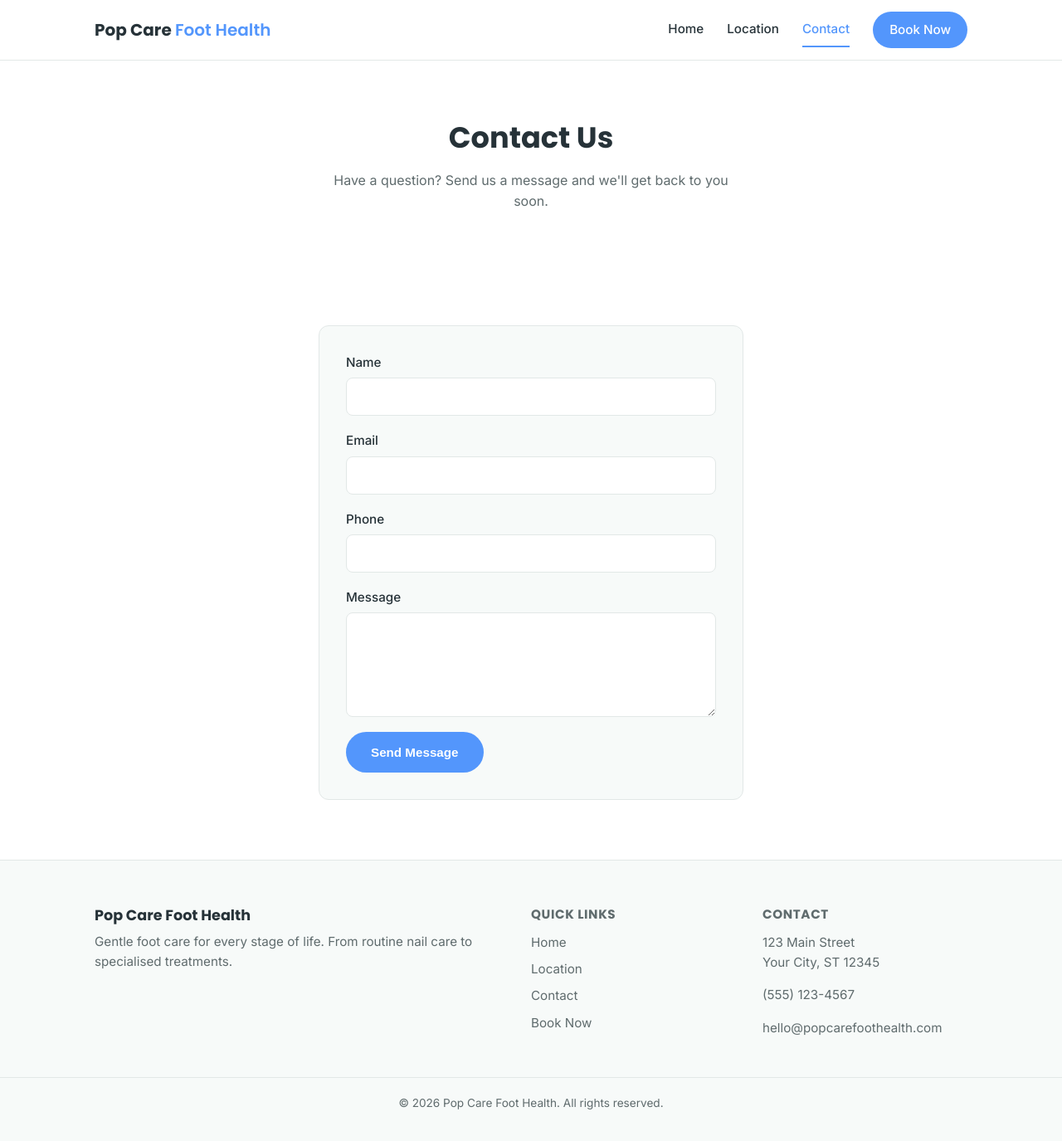
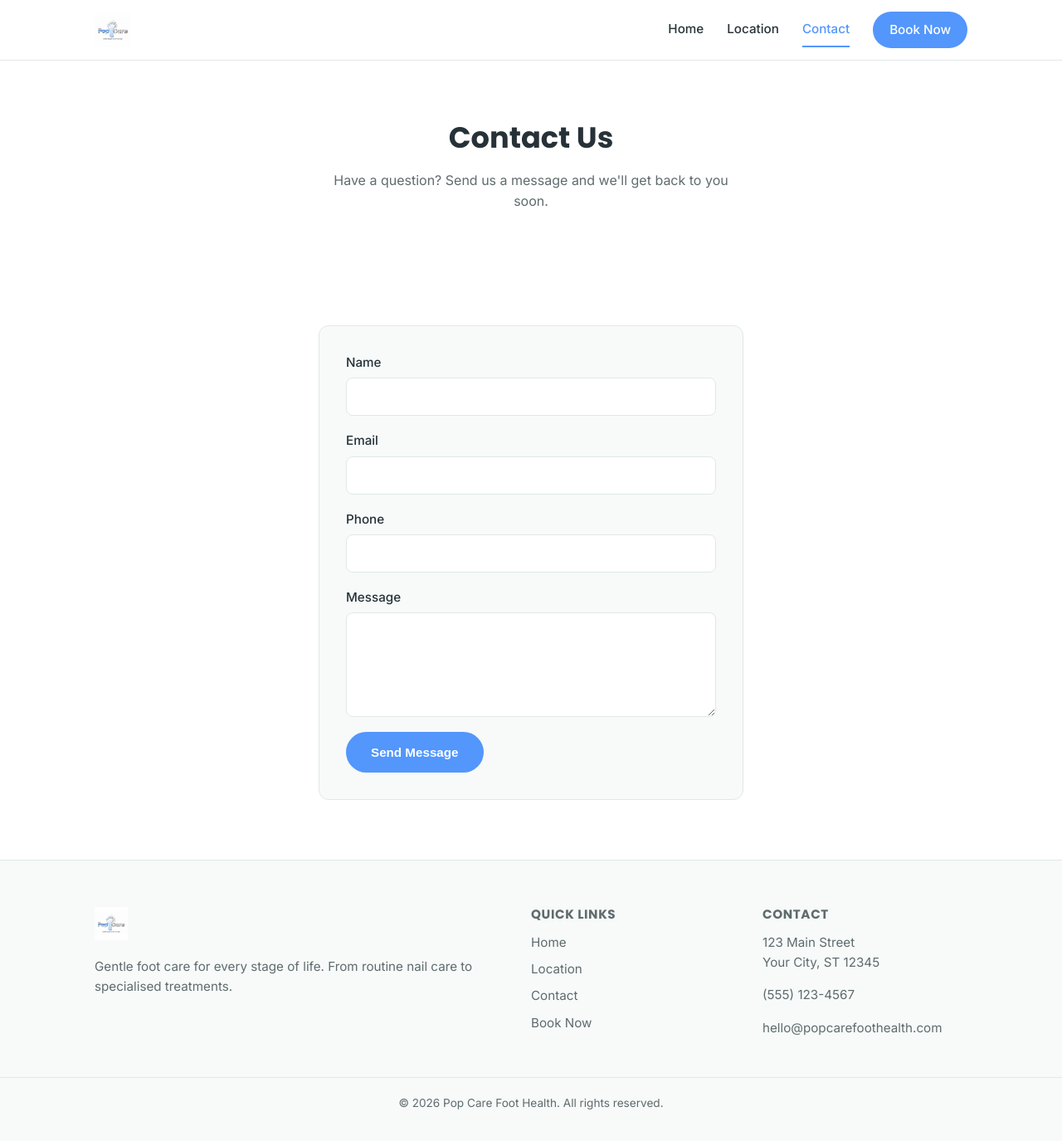
Before and after one commit to Pop-Care-Foot-Health/pop-care-foot-health.github.io, a Jekyll site: the page built from contact.html, in a window 1280 px wide and 1375 px high. Shown: the whole window at 83% size. Built offline with Jekyll 4.4.1, drawn with Linux system fonts in a browser that asks for light colours.

Commit message:
Use logo image in header and footer
Replace the plain-text site logo with the logo.png image in both
the header nav and footer branding column.

```diff
--- a/_layouts/default.html
+++ b/_layouts/default.html
@@ -14,7 +14,9 @@
 <body>
   <header class="site-header">
     <div class="container header-inner">
-      <a class="logo" href="{{ '/' | relative_url }}">Pop Care <span>Foot Health</span></a>
+      <a class="logo" href="{{ '/' | relative_url }}">
+        <img src="{{ '/assets/images/logo.png' | relative_url }}" alt="Pop Care Foot Health" class="logo-img">
+      </a>
 
       <button class="nav-toggle" aria-label="Toggle menu" aria-expanded="false">
         <span></span><span></span><span></span>
@@ -36,7 +38,7 @@
   <footer class="site-footer">
     <div class="container footer-inner">
       <div class="footer-col">
-        <h3>Pop Care Foot Health</h3>
+        <img src="{{ '/assets/images/logo.png' | relative_url }}" alt="Pop Care Foot Health" class="footer-logo-img">
         <p>Gentle foot care for every stage of life. From routine nail care to specialised treatments.</p>
       </div>
       <div class="footer-col">
--- a/assets/css/style.css
+++ b/assets/css/style.css
@@ -60,15 +60,20 @@ a:hover { color: var(--color-primary-dark); }
 }
 
 .logo {
-  font-family: var(--font-heading);
-  font-weight: 700;
-  font-size: 1.25rem;
-  color: var(--color-text);
+  display: flex;
+  align-items: center;
 }
 
-.logo span {
-  color: var(--color-primary);
-  font-weight: 600;
+.logo-img {
+  height: 44px;
+  width: auto;
+  display: block;
+}
+
+.footer-logo-img {
+  height: 40px;
+  width: auto;
+  margin-bottom: 12px;
 }
 
 .site-nav {
```
Also changed, not shown: assets/images/logo.png (added).
